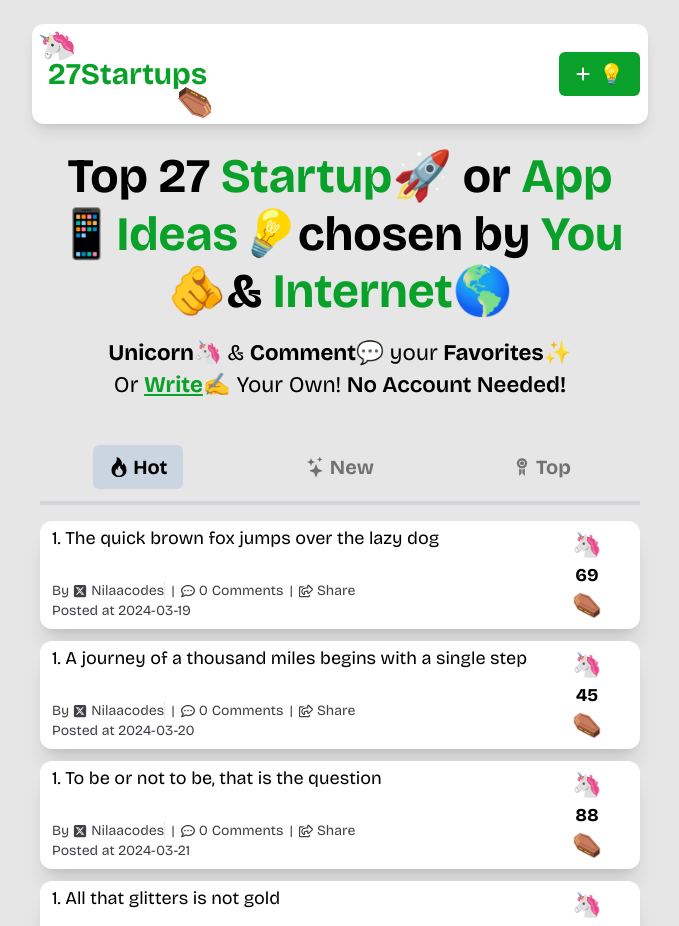
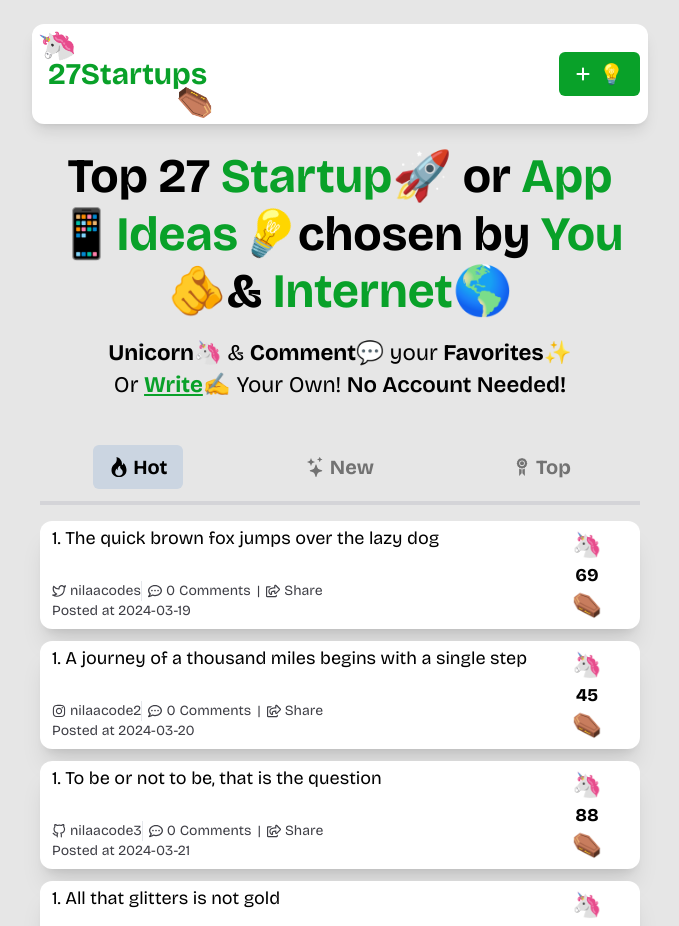
Before and after one commit to nilaachandra/27-Startups, a React (Vite) app: page / in a window 1280 px wide. Shown: the top 926 px of the page, without its empty margins (300-979 px from the left). Built offline with nearby package versions, Linux system fonts and the light colour scheme; no server answers.

Commit message:
links misbehaviour fixed

```diff
--- a/src/Components/Hotposts.jsx
+++ b/src/Components/Hotposts.jsx
@@ -10,7 +10,8 @@ const Hotposts = () => {
     <div className='w-h-[50vh] pt-4 headfont-regular flex gap-3 items-center flex-col' id='hot'>
         {dummyPosts.map((post, index) => (
             <PostCard key={index} desc={post.desc} username={post.username} social_username={post.social_username}
-            upvotes={post.upvotes} commentCount={post.commentCount} createdAt={post.created_at}/>
+            upvotes={post.upvotes} commentCount={post.commentCount} createdAt={post.created_at} twitter={post.twitter} github={post.github}
+            instagram={post.instagram}/>
         ))}
         <p className='text-center'>Looks Like you scrolled too much! Go back and work on your Startup 😡</p>
             <Link to='/add-an-idea' className='lg:w-1/2 w-full'>
--- a/src/Components/PostCard.jsx
+++ b/src/Components/PostCard.jsx
@@ -1,29 +1,111 @@
-import React from 'react'
-import { Link } from 'react-router-dom'
+import React from "react";
+import { Link } from "react-router-dom";
 import { FaRegCommentDots } from "react-icons/fa";
-import { FaSquareXTwitter } from "react-icons/fa6";
+import { FiTwitter } from "react-icons/fi";
 import { FaRegShareSquare } from "react-icons/fa";
-const PostCard = ({index, desc,username, social_username,commentCount, createdAt, upvotes,}) => {
+import { FaInstagram } from "react-icons/fa";
+import { FiGithub, FiUser } from "react-icons/fi";
+
+const PostCard = ({
+  index,
+  desc,
+  username,
+  twitter,
+  github,
+  instagram,
+  social_username,
+  commentCount,
+  createdAt,
+  upvotes,
+}) => {
+  // Function to handle social link clicks
+  const handleSocialLinkClick = (e) => {
+    e.stopPropagation();
+  };
+
   return (
-    <Link to='/:post' key={index} className='w-full py-2 px-3 shadow-xl headfont-regular rounded-xl bg-white flex justify-between'>
+    <Link
+      to="/:post"
+      key={index}
+      className="w-full py-2 px-3 shadow-xl headfont-regular rounded-xl bg-white flex justify-between"
+    >
       <div className="left lg:text-lg text-base flex flex-col justify-between">
-        <p className='hover:opacity-80 transition-all leading-none line duration-200'><span>{index || '1. '}</span>{desc || 'The qucik brown fox jumps over the lazy dog.'}</p>
-        <div className='info lg:text-sm text-xs text-zinc-700'>
+        <p className="hover:opacity-80 transition-all leading-none line duration-200">
+          <span>{index || "1. "}</span>
+          {desc || "The quick brown fox jumps over the lazy dog."}
+        </p>
+        <div className="info lg:text-sm text-xs text-zinc-700">
           <div className="func flex gap-1 lg:gap-1.5 items-center">
-                <span className='hover:underline hover:text-dark-button border-r flex items-center gap-1'>By <FaSquareXTwitter/>Nilaacodes</span>|
-                <span className='flex gap-1 items-center hover:underline hover:text-dark-button'><FaRegCommentDots/><span>{commentCount || 0}</span> Comments</span>|
-                <span className='flex gap-1 items-center hover:underline hover:text-dark-button'><FaRegShareSquare/>Share</span>
+            {twitter && (
+              <a
+                href={`http://x.com/${social_username}`}
+                onClick={handleSocialLinkClick}
+                target="_blank"
+                rel="noopener noreferrer"
+                className="hover:underline hover:text-dark-button border-r flex items-center gap-1"
+              >
+                <FiTwitter />
+                {social_username}
+              </a>
+            )}
+            {github && (
+              <a
+                href={`http://github.com/${social_username}`}
+                onClick={handleSocialLinkClick}
+                target="_blank"
+                rel="noopener noreferrer"
+                className="hover:underline hover:text-dark-button border-r flex items-center gap-1"
+              >
+                <FiGithub />
+                {social_username}
+              </a>
+            )}
+            {instagram && (
+              <a
+                href={`http://instagram.com/${social_username}`}
+                onClick={handleSocialLinkClick}
+                target="_blank"
+                rel="noopener noreferrer"
+                className="hover:underline hover:text-dark-button border-r flex items-center gap-1"
+              >
+                <FaInstagram />
+                {social_username}
+              </a>
+            )}
+            {!twitter && !github && !instagram && (
+              <a
+                href="#"
+                onClick={handleSocialLinkClick}
+                className="hover:underline hover:text-dark-button border-r flex items-center gap-1"
+              >
+                <FiUser />
+                {username}
+              </a>
+            )}
+            <span className="flex gap-1 items-center hover:underline hover:text-dark-button">
+              <FaRegCommentDots />
+              <span>{commentCount || 0}</span> Comments
+            </span>
+            |
+            <span className="flex gap-1 items-center hover:underline hover:text-dark-button">
+              <FaRegShareSquare />
+              Share
+            </span>
           </div>
-            <p>Posted at {createdAt || '2024-09-09'} </p>
+          <p>Posted at {createdAt || "2024-09-09"} </p>
         </div>
       </div>
       <div className="right flex leading-0 items-center text-lg flex-col lg:mr-4 mr-0">
-            <button className='text-2xl px-2.5 py-.5 hover:bg-slate-300 rounded-md transition-all duration-200'>🦄</button>
-            <span className='font-bold lg:text-lg text-base'>{upvotes || 0}</span>
-            <button className='text-2xl px-2.5 py-.5 hover:bg-slate-300 rounded-md transition-all duration-200'>⚰️</button>
+        <button className="text-2xl px-2.5 py-.5 hover:bg-slate-300 rounded-md transition-all duration-200">
+          🦄
+        </button>
+        <span className="font-bold lg:text-lg text-base">{upvotes || 0}</span>
+        <button className="text-2xl px-2.5 py-.5 hover:bg-slate-300 rounded-md transition-all duration-200">
+          ⚰️
+        </button>
       </div>
     </Link>
-  )
-}
+  );
+};
 
-export default PostCard
+export default PostCard;
--- a/src/Components/Tabs.jsx
+++ b/src/Components/Tabs.jsx
@@ -19,7 +19,7 @@ const Tabs = () => {
 
   return (
     <div className="w-full mt-8 min-h-screen ">
-      <div className="tab w-full sticky top-1  bg-light-bg mt-2 flex justify-around items-center border-b-4 border-zinc-300 py-3">
+      <div className="tab w-full sticky top-0  bg-light-bg mt-2 flex justify-around items-center border-b-4 border-zinc-300 py-3">
         <Link
           to="#hot"
           onClick={() => {
--- a/src/dummydata.js
+++ b/src/dummydata.js
@@ -2,8 +2,8 @@ const dummyPosts = [
     {
         id: 1,
         desc: 'The quick brown fox jumps over the lazy dog',
-        username: 'nilaacode1',
-        social_username: 'nilaacode1',
+        username: 'nilaacodes',
+        social_username: 'nilaacodes',
         twitter: true,
         instagram: false,
         github: false,
@@ -38,7 +38,7 @@ const dummyPosts = [
         username: 'nilaacode4',
         social_username: 'nilaacode4',
         twitter: true,
-        instagram: true,
+        instagram: false,
         github: false,
         created_at: '2024-03-22',
         upvotes: 32,
@@ -158,7 +158,7 @@ const dummyPosts = [
         desc: 'Practice makes perfect',
         username: 'nilaacode15',
         social_username: 'nilaacode15',
-        twitter: true,
+        twitter: false,
         instagram: false,
         github: false,
         created_at: '2024-04-02',
```
Lines whose indentation alone changed are shown as unchanged.
